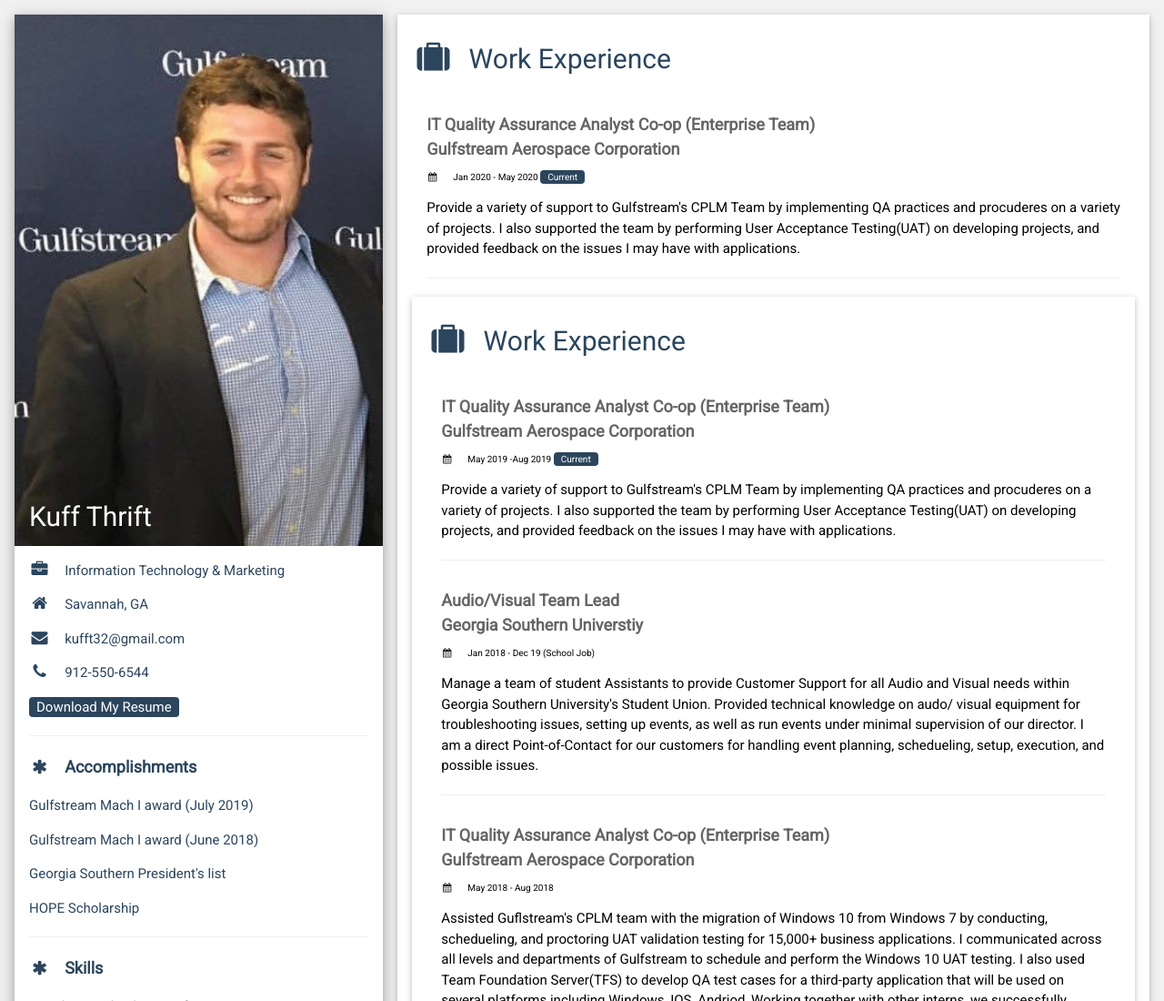
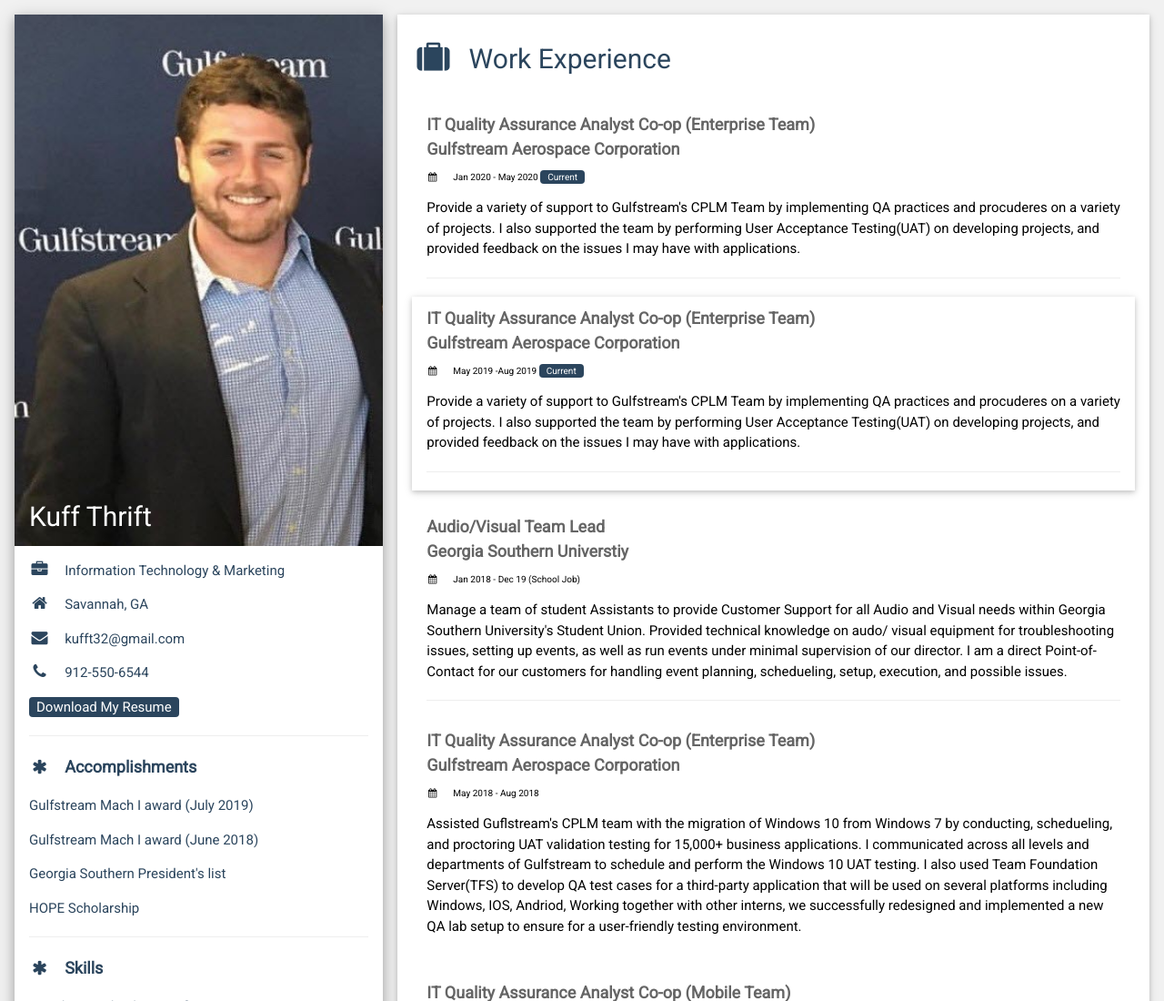
Before and after one commit to kufft32/kufft32.github.io, a plain HTML site: page index.html in a window 1280 px wide. Shown: the top 1100 px of the page at 91% size. Drawn offline with Linux system fonts and the light colour scheme.

Commit message:
Update index.html

```diff
--- a/index.html
+++ b/index.html
@@ -89,8 +89,8 @@
           <hr>
         </div>
       <div class="w3-container w3-card w3-white w3-margin-bottom">
-        <h2 class="w3-text-grey w3-padding-16"><i class="fa fa-suitcase fa-fw w3-margin-right w3-xxlarge w3-text-teal"></i>Work Experience</h2>
-        <div class="w3-container">
+      <!--  <h2 class="w3-text-grey w3-padding-16"><i class="fa fa-suitcase fa-fw w3-margin-right w3-xxlarge w3-text-teal"></i>Work Experience</h2>
+        <div class="w3-container">-->
           <h5 class="w3-opacity"><b>IT Quality Assurance Analyst Co-op (Enterprise Team)<br>Gulfstream Aerospace Corporation</b></h5>
           <h6 class="w3-text-teal"><i class="fa fa-calendar fa-fw w3-margin-right"></i>May 2019 -Aug 2019 <span class="w3-tag w3-teal w3-round">Current</span></h6>
           <p>Provide a variety of support to Gulfstream's CPLM Team by implementing QA practices and procuderes on a variety of projects. I also supported the team by performing User Acceptance
```
